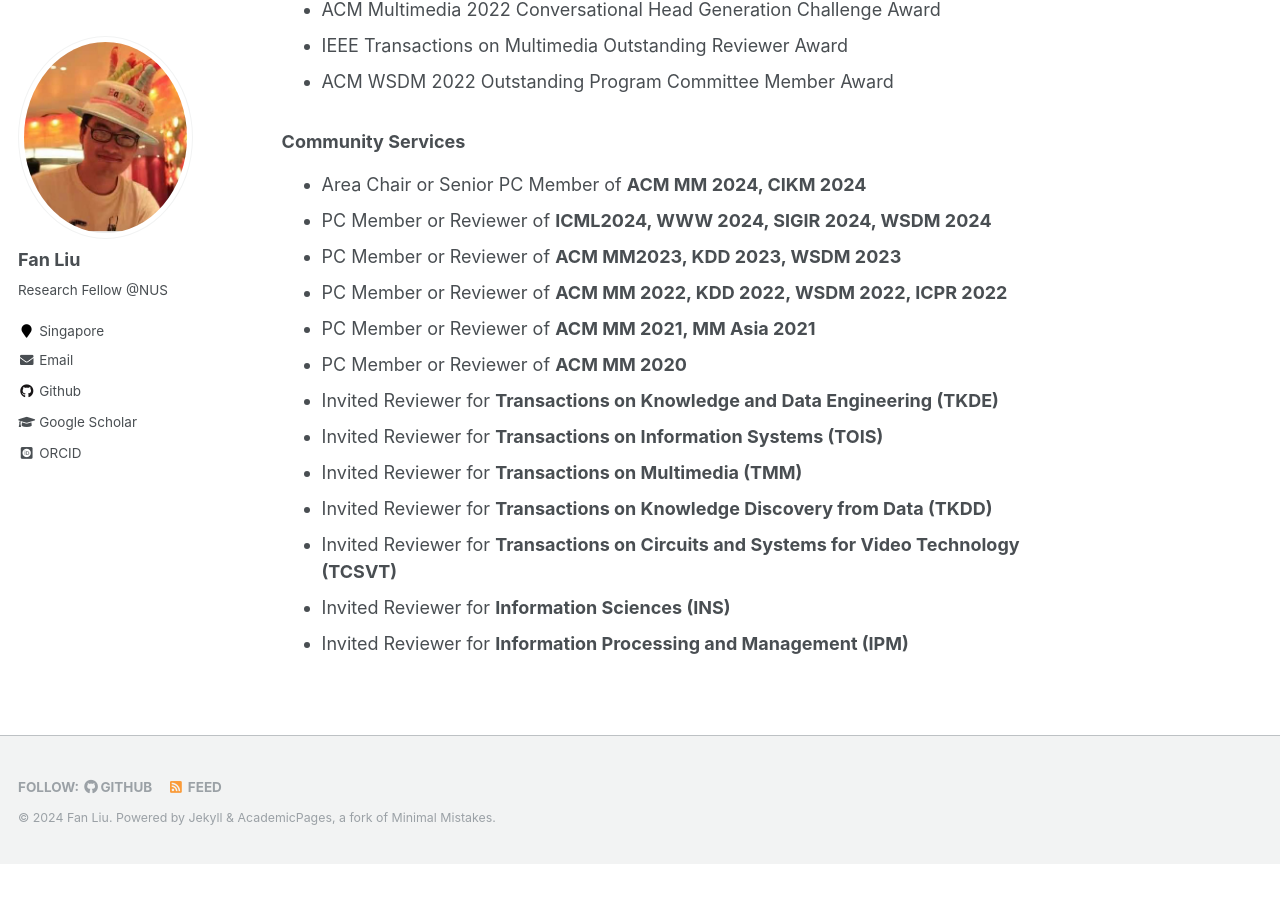
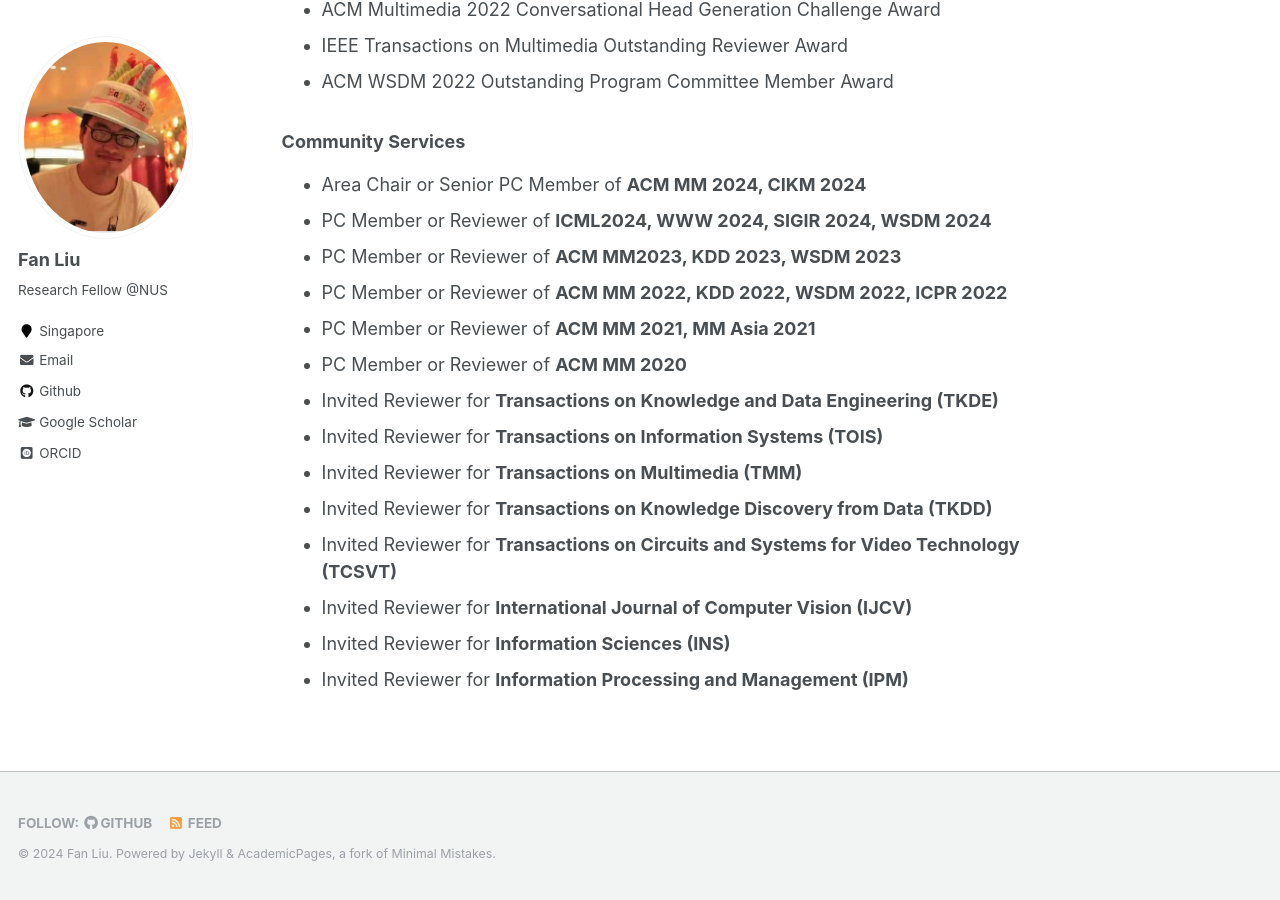
Before and after one commit to liufancs/liufancs.github.io, a Jekyll site: the page built from _pages/about.md, in a window 1280 px wide and 900 px high, scrolled down 2727 px. Built offline with Jekyll 4.4.1, drawn with Linux system fonts in a browser that asks for light colours; some web fonts are replaced; before the commit the page ends 3591 px from its top, so only the background shows below that.

Commit message:
Update about.md

```diff
--- a/_pages/about.md
+++ b/_pages/about.md
@@ -75,5 +75,6 @@ Recommendation. MM, 2023. [[Codes&Data](https://github.com/HuilinChenJN/SGFD)] [
 * Invited Reviewer for **Transactions on Knowledge Discovery from Data (TKDD)**
 * Invited Reviewer for **Transactions on Circuits and Systems for Video Technology
  (TCSVT)**
+* Invited Reviewer for **International Journal of Computer Vision (IJCV)**
 * Invited Reviewer for **Information Sciences (INS)**
 * Invited Reviewer for **Information Processing and Management (IPM)**
```
